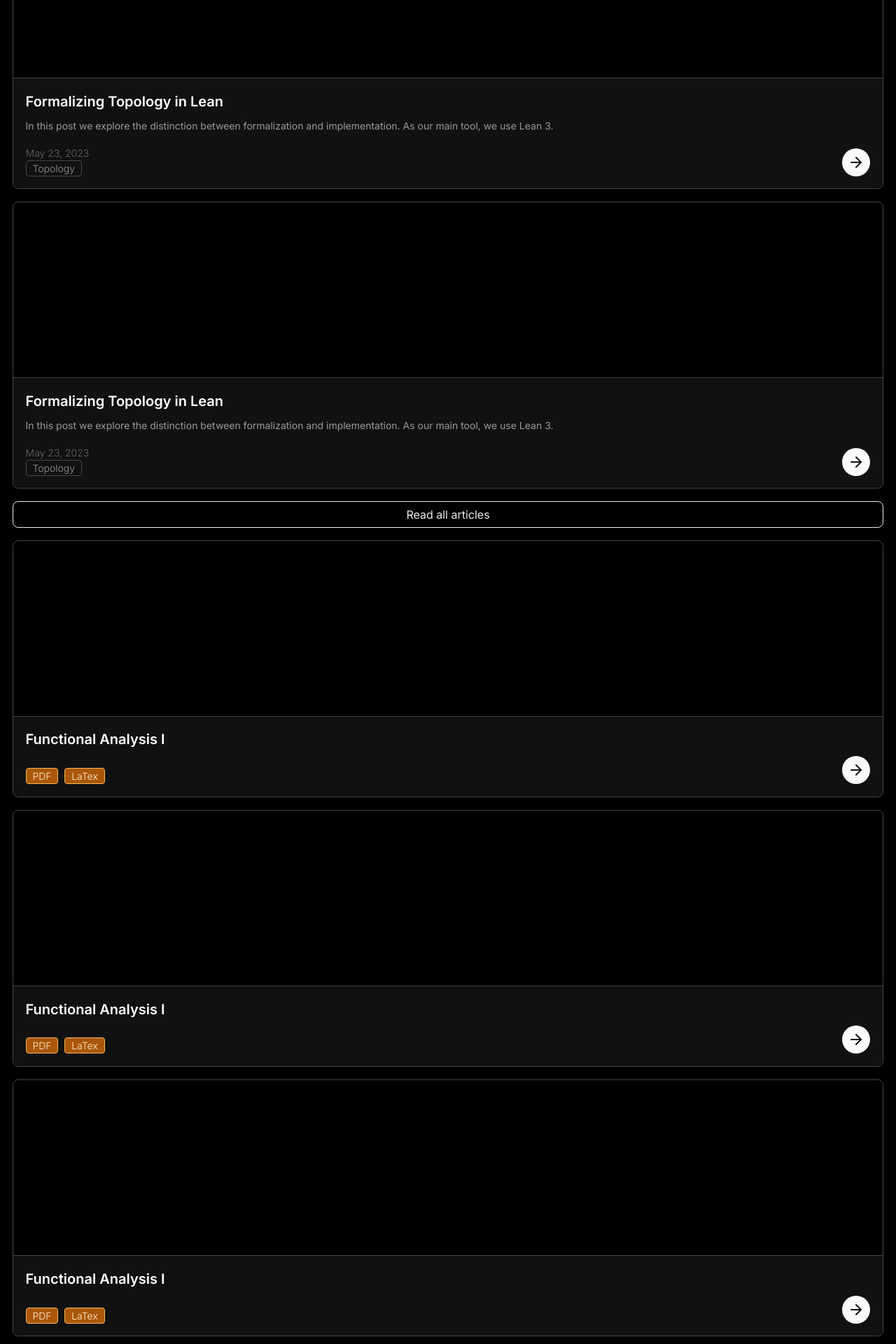
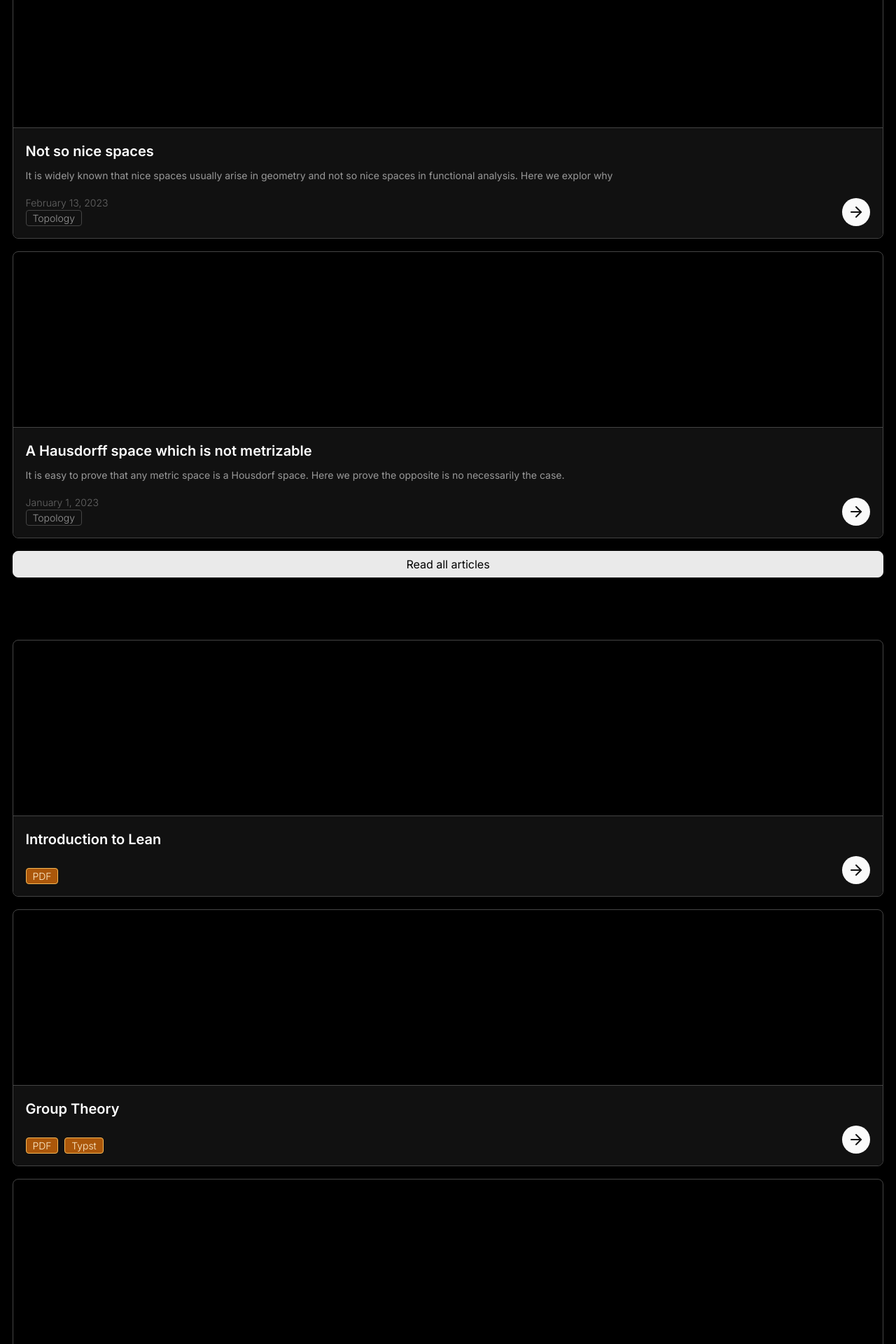
Before and after one commit to MiltMont/Functorial, a Next.js app: page / in a window 1280 px wide. Shown: the part 800-2720 px from the top of the page at 70% size. Built offline with nearby package versions, Linux system fonts and the light colour scheme.

Commit message:
Added spacer component

```diff
--- /dev/null
+++ b/components/utils/Spacer.tsx
@@ -0,0 +1,12 @@
+import styled from "styled-components";
+import theme from "../../styles/Theme";
+
+type Props = {
+  size?: 1 | 2 | 3 | 4 | 5 | 6 | 7 | 8 | 9 | 10 | 11 | 12;
+};
+
+const Spacer = styled.div<Props>`
+  height: ${(props) => theme.space[props.size] || props.size[1]};
+`;
+
+export default Spacer;
--- a/pages/index.tsx
+++ b/pages/index.tsx
@@ -5,6 +5,9 @@ import ArticleCard from "../components/ArticleCard";
 import Button from "../components/Button";
 import LectureCard from "../components/LectureCard";
 import Link from "next/link";
+import Spacer from "../components/utils/Spacer";
+import { Articles } from "../utils/dummyArticle";
+import { Lectures } from "../utils/dummyLecture";
 
 export default function Home() {
   return (
@@ -47,27 +50,17 @@ export default function Home() {
           <Button fill="outline">Contact</Button>
         </Flex>
       </Box>
-      <ArticleCard
-        title="Formalizing Topology in Lean"
-        summary="In this post we explore the distinction between formalization and implementation. As our main tool, we use Lean 3."
-        date="May 23, 2023"
-        slug="formalizing-topology-in-lean"
-        tag="Topology"
-      />
-      <ArticleCard
-        title="Formalizing Topology in Lean"
-        summary="In this post we explore the distinction between formalization and implementation. As our main tool, we use Lean 3."
-        date="May 23, 2023"
-        slug="formalizing-topology-in-lean"
-        tag="Topology"
-      />
-      <ArticleCard
-        title="Formalizing Topology in Lean"
-        summary="In this post we explore the distinction between formalization and implementation. As our main tool, we use Lean 3."
-        date="May 23, 2023"
-        slug="formalizing-topology-in-lean"
-        tag="Topology"
-      />
+      <Spacer size={4} />
+      {Articles.map((article) => (
+        <ArticleCard
+          title={article.title}
+          summary={article.summary}
+          date={article.date}
+          slug={article.slug}
+          tag={article.tag}
+          key={article.slug}
+        />
+      ))}
       <Link href={"/articles"} style={{ textDecoration: "none" }}>
         <Flex
           justifyContent="center"
@@ -77,27 +70,17 @@ export default function Home() {
             marginRight: theme.space[1],
           }}
         >
-          <Button fill="outline" width="full">
-            Read all articles
-          </Button>
+          <Button width="full">Read all articles</Button>
         </Flex>
       </Link>
-
-      <LectureCard
-        title="Functional Analysis I"
-        slug="functional-analysis"
-        docType={["PDF", "LaTex"]}
-      />
-      <LectureCard
-        title="Functional Analysis I"
-        slug="functional-analysis"
-        docType={["PDF", "LaTex"]}
-      />
-      <LectureCard
-        title="Functional Analysis I"
-        slug="functional-analysis"
-        docType={["PDF", "LaTex"]}
-      />
+      <Spacer size={4} />
+      {Lectures.map((lecture) => (
+        <LectureCard
+          title={lecture.title}
+          slug={lecture.slug}
+          docType={lecture.docType}
+        />
+      ))}
 
       <Link href={"/articles"} style={{ textDecoration: "none" }}>
         <Flex
@@ -108,11 +91,10 @@ export default function Home() {
             marginRight: theme.space[1],
           }}
         >
-          <Button fill="outline" width="full">
-            Read all articles
-          </Button>
+          <Button width="full">Read all articles</Button>
         </Flex>
       </Link>
+      <Spacer size={4} />
     </>
   );
 }
--- /dev/null
+++ b/utils/dummyArticle.ts
@@ -0,0 +1,26 @@
+export const Articles = [
+  {
+    title: "Formalizing Topology in Lean",
+    summary:
+      "In this post we explore the distinction between formalization and implementation. As our main tool, we use Lean 3.",
+    date: "May 23, 2023",
+    slug: "formalizing-topology-in-lean",
+    tag: "Computer Science",
+  },
+  {
+    title: "Not so nice spaces",
+    summary:
+      "It is widely known that nice spaces usually arise in geometry and not so nice spaces in functional analysis. Here we explor why",
+    date: "February 13, 2023",
+    slug: "funct-topos",
+    tag: "Topology",
+  },
+  {
+    title: "A Hausdorff space which is not metrizable",
+    summary:
+      "It is easy to prove that any metric space is a Housdorf space. Here we prove the opposite is no necessarily the case.",
+    date: "January 1, 2023",
+    slug: "hausdorff-not-metrizable",
+    tag: "Topology",
+  },
+];
--- /dev/null
+++ b/utils/dummyLecture.ts
@@ -0,0 +1,22 @@
+export const Lectures = [
+  {
+    title: "Introduction to Lean",
+    slug: "intro-to-lean",
+    docType: ["PDF"],
+  },
+  {
+    title: "Group Theory",
+    slug: "group-theory",
+    docType: ["PDF", "Typst"],
+  },
+  {
+    title: "Algebraic Topology",
+    slug: "alg-topology",
+    docType: ["PDF", "Latex"],
+  },
+  {
+    title: "Functional Analysis",
+    slug: "funct-analysis",
+    docType: ["PDF", "Latex"],
+  },
+];
```
Also changed, not shown: 1 other file (tests, documents, lock files or other folders).
